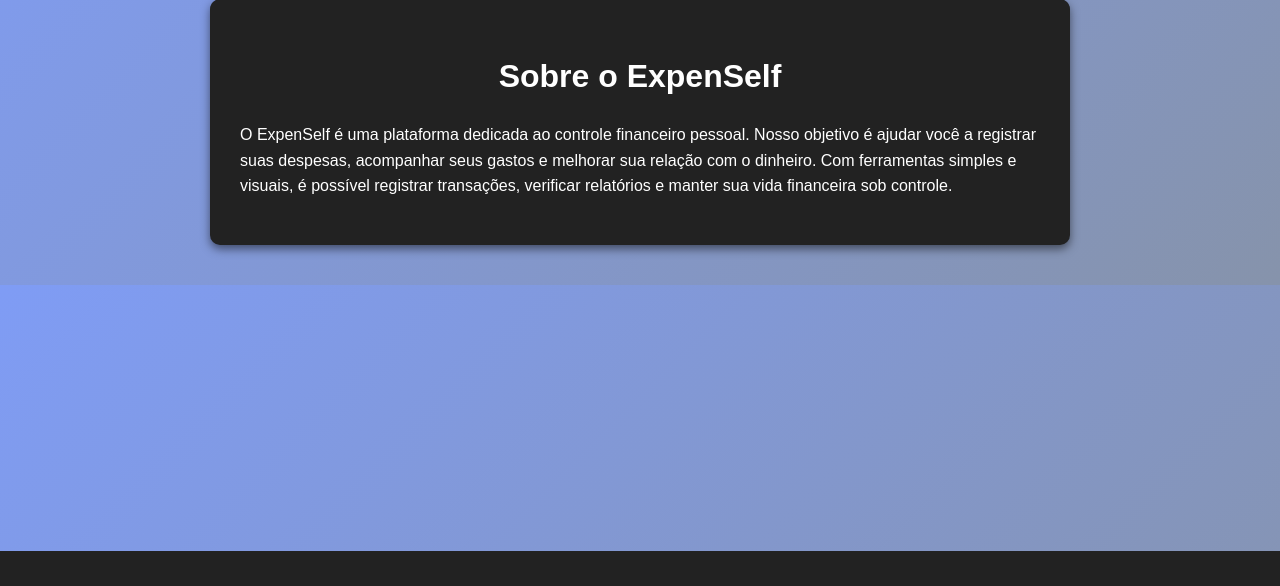
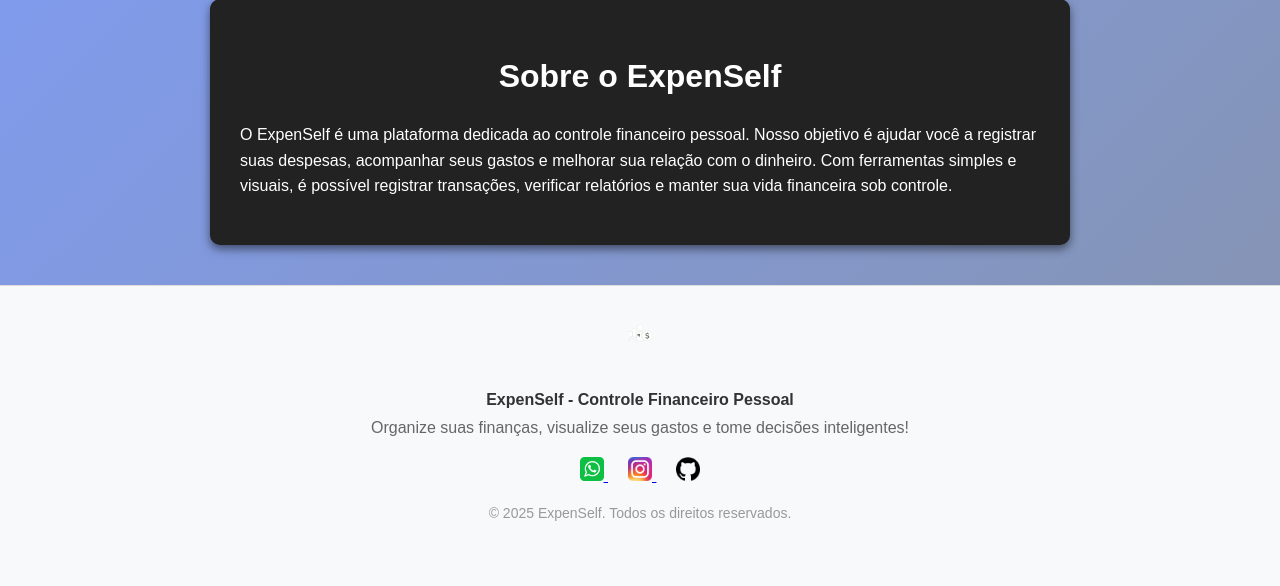
Before and after one commit to Carrielti/ExpenSelf, a PHP site: page /e_sobre.php in a window 1280 px wide. Shown: the part 249-835 px from the top of the page. Before the commit the page ends 800 px from the top, so only its background shows below. Run offline with PHP 8.4, Linux system fonts and the light colour scheme; the visitor is signed in with stand-in values (Sample User, id 1).

Commit message:
Ultima atualização

```diff
--- a/e_sobre.php
+++ b/e_sobre.php
@@ -71,5 +71,27 @@ $nome = $_SESSION['nome']; // <- Aqui define corretamente a variável $nome
 
 <script src="script.js"></script>
 
+<footer style="background-color: #f8f9fa; padding: 30px 20px; text-align: center; margin-top: 40px; border-top: 1px solid #ddd;">
+  <div style="max-width: 900px; margin: 0 auto;">
+    <img src="/img/icone-logo.png" alt="ExpenSelf Logo" style="height: 40px; margin-bottom: 10px;" />
+    <h4 style="margin-bottom: 10px; color: #333;">ExpenSelf - Controle Financeiro Pessoal</h4>
+    <p style="margin: 10px 0; color: #666;">Organize suas finanças, visualize seus gastos e tome decisões inteligentes!</p>
+
+    <div style="margin-top: 20px;">
+      <a href="https://api.whatsapp.com/send?phone=5515991592555" target="_blank" style="margin: 0 10px;">
+        <img src="/img/icone-whatsaap.png" alt="WhatsApp" height="24">
+      </a>
+      <a href="https://www.instagram.com/carriel_ti/" target="_blank" style="margin: 0 10px;">
+        <img src="/img/icone-instagram.png" alt="Instagram" height="24">
+      </a>
+      <a href="https://github.com/Carrielti" target="_blank" style="margin: 0 10px;">
+        <img src="/img/icone-github.png" alt="GitHub" height="24">
+      </a>
+    </div>
+
+    <p style="margin-top: 20px; font-size: 14px; color: #999;">&copy; <?php echo date('Y'); ?> ExpenSelf. Todos os direitos reservados.</p>
+  </div>
+</footer>
+
 </body>
 </html>
```
Also changed, not shown: e_contato.php (+22 -0 lines), e_home.php (+22 -23 lines).
